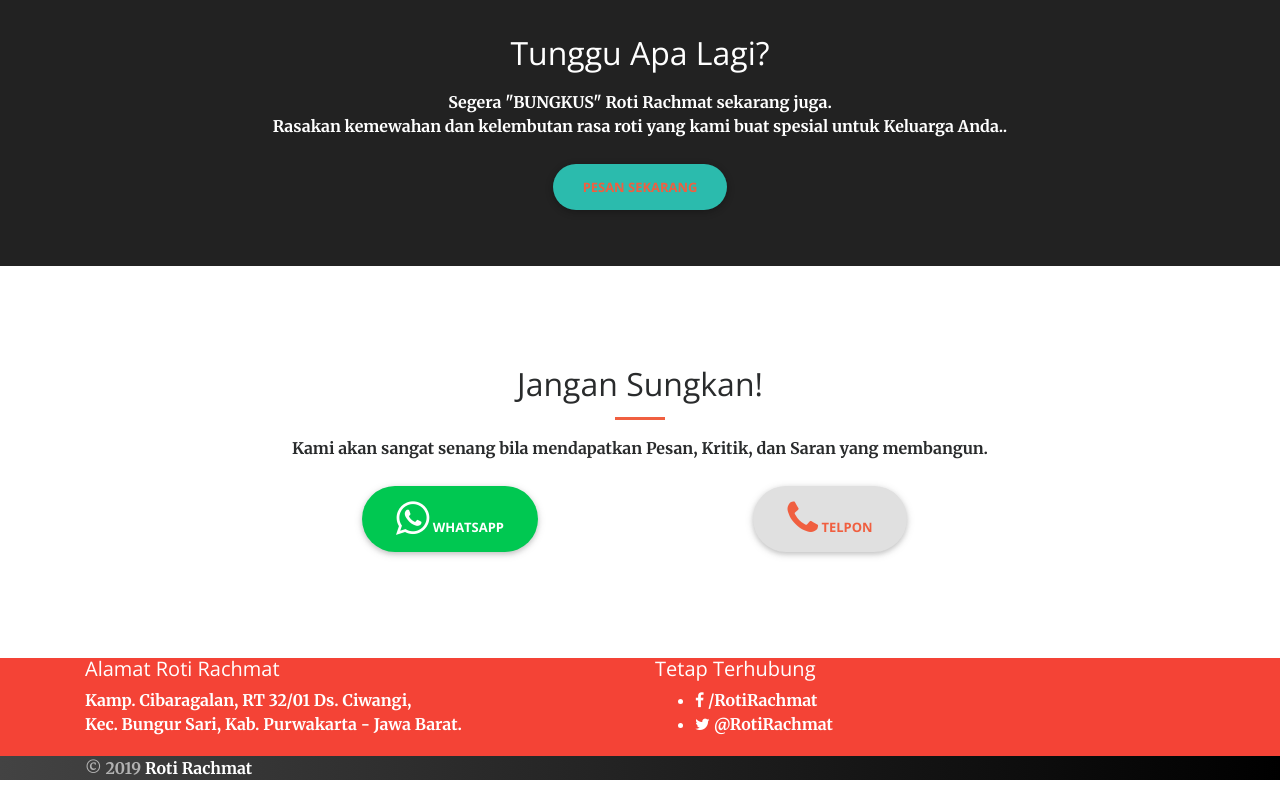
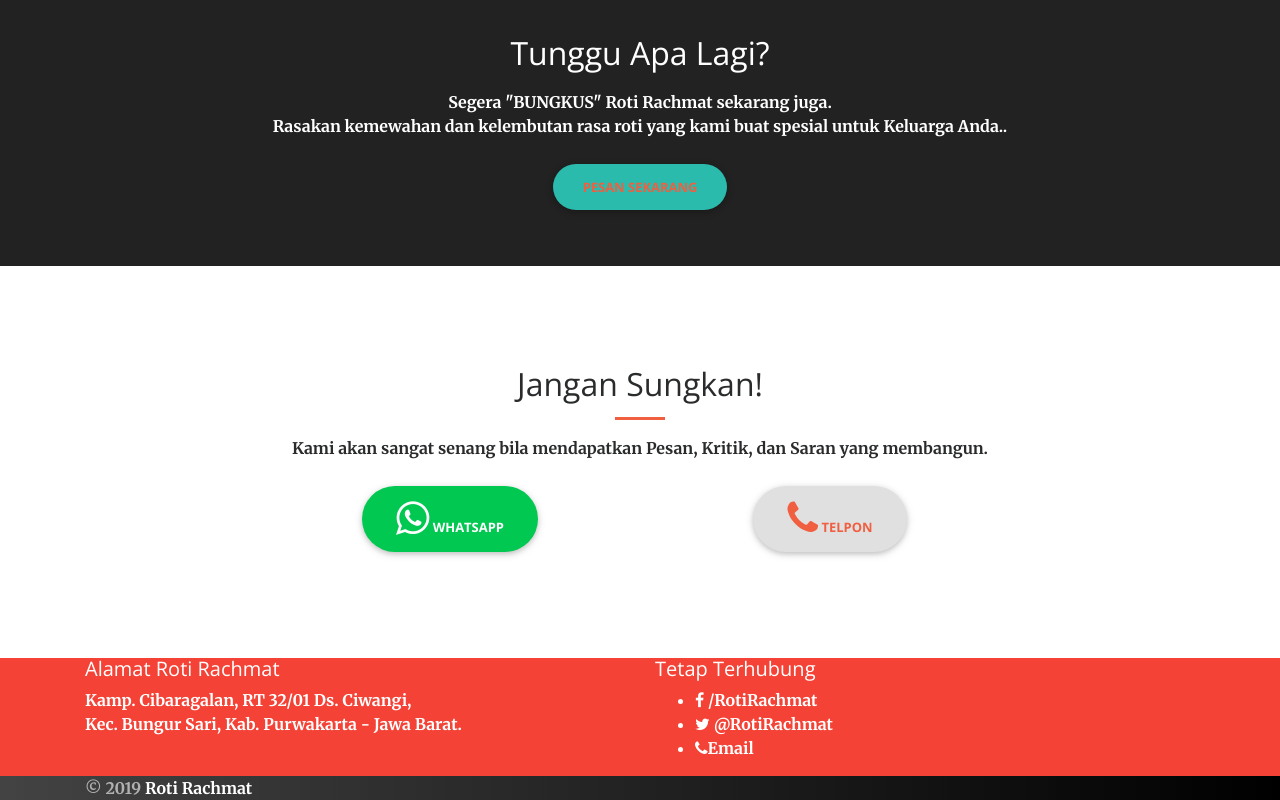
Before and after one commit to okabrionz/rachmat, a plain HTML site: page index.html in a window 1280 px wide. Shown: the part 2655-3455 px from the top of the page. Drawn offline with nearby package versions, Linux system fonts and the light colour scheme.

Commit message:
add email baim req

```diff
--- a/index.html
+++ b/index.html
@@ -326,6 +326,7 @@
                                     class="fa fa-facebook sr-icons"></i> /RotiRachmat</a></li>
                         <li><a href="https://twitter.com/rotirachmat" target="_blank"><i
                                     class="fa fa-twitter sr-icons"></i> @RotiRachmat</a></li>
+                                    <li><a href="mailto:rachmat.bakery@hotmail.com" target="_blank"><i class="fa fa-phone sr-icons" aria-hidden="true"></i>Email</a></li>
                     </ul>
                 </div>
                 <!--/.Second column-->
```
